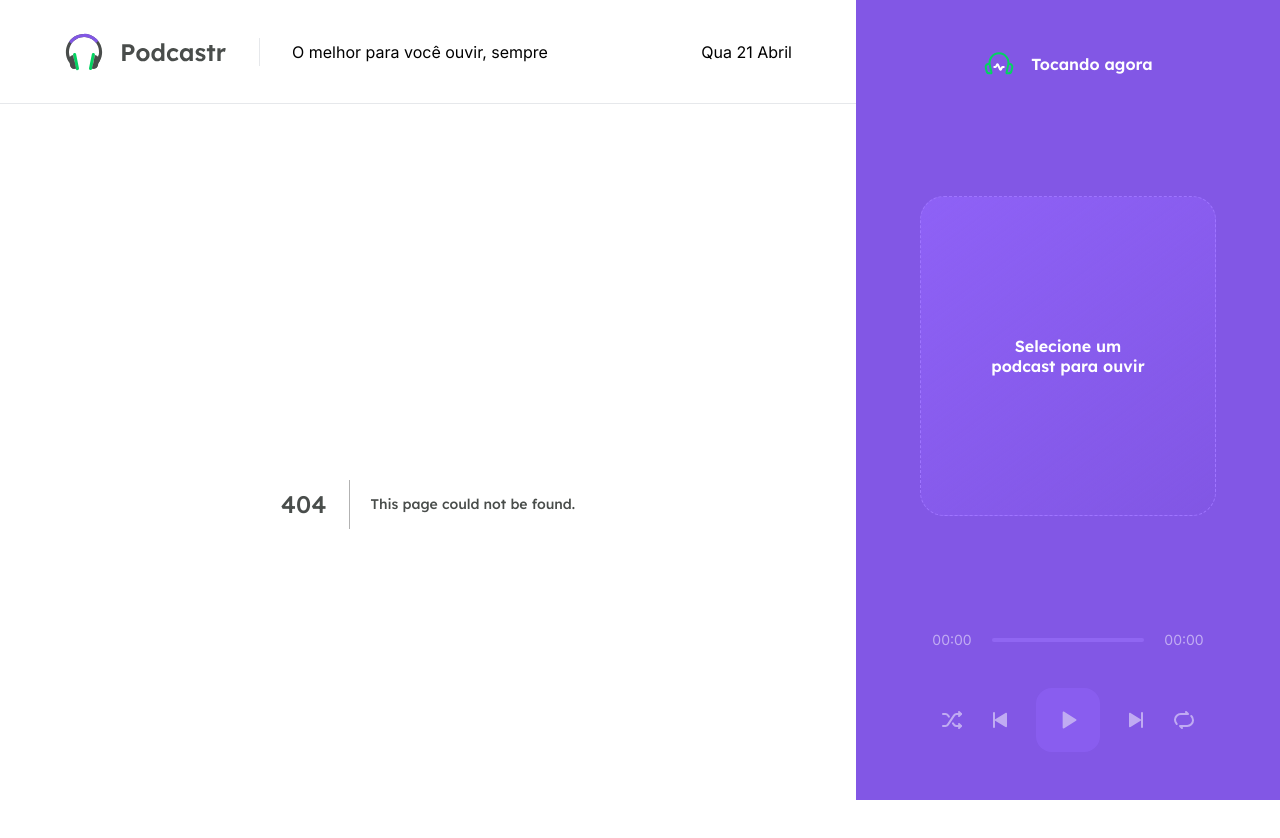
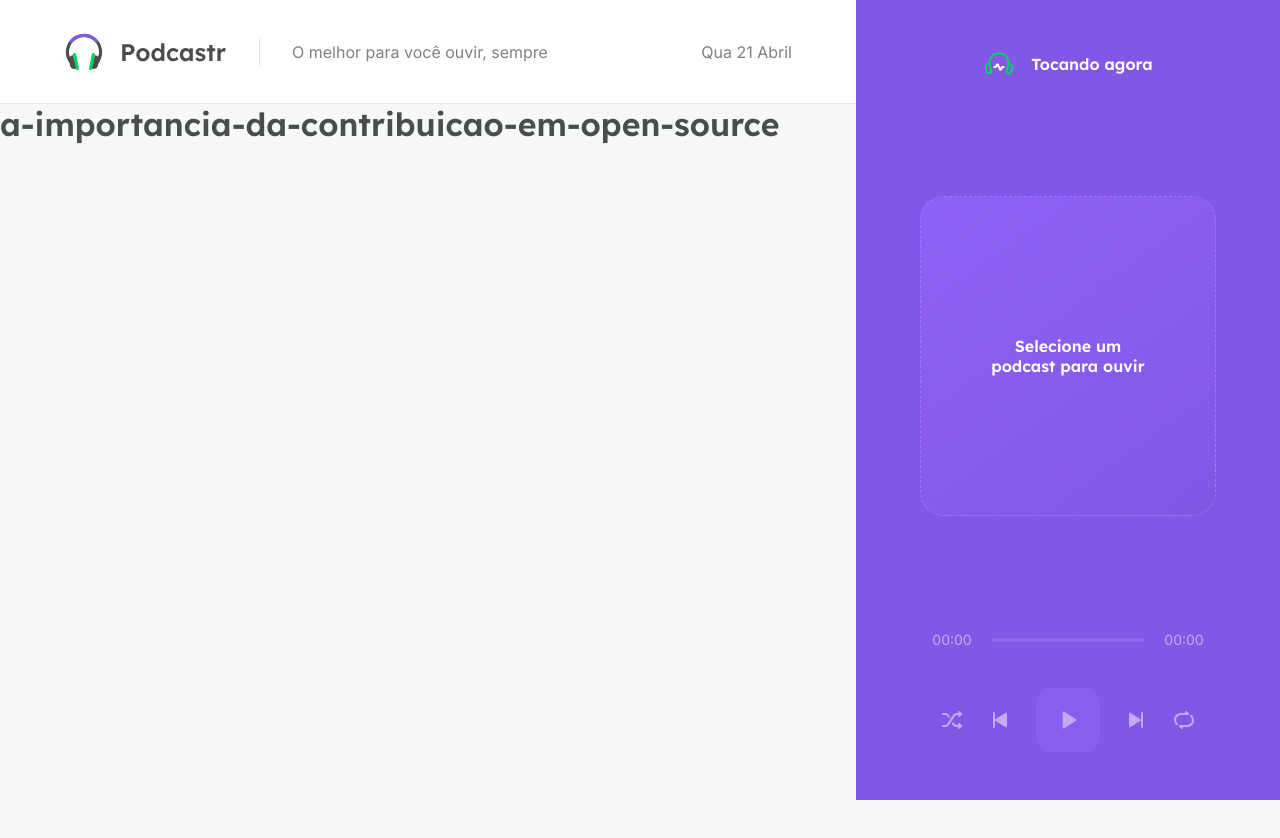
Before and after one commit to lucasmoura-dev/nlw5-podcastr, a Next.js app: page /episodes/a-importancia-da-contribuicao-em-open-source in a window 1280 px wide. Before the commit this address had no page. Shown: the top 838 px of the page. After the commit the page ends 800 px from the top, so only its background shows below. Built offline with nearby package versions, Linux system fonts and the light colour scheme.

Commit message:
add: página episodes

```diff
--- /dev/null
+++ b/src/pages/episodes/[slug].tsx
@@ -0,0 +1,10 @@
+import { useRouter } from 'next/router';
+// Coloquei [slug] mas poderia ser qualquer coisa, que representa o nome do episódio
+
+export default function Episode() {
+  const router = useRouter();
+
+  return (
+    <h1>{ router.query.slug }</h1>
+  )
+}
--- a/src/pages/index.tsx
+++ b/src/pages/index.tsx
@@ -69,7 +69,7 @@ export default function Home({ latestEpisodes, allEpisodes }: HomeProps) {
                   />
 
                   <div className={styles.episodeDetails}>
-                    <a href="">{episode.title}</a>
+                    <a href={`/episode/${episode.id}`}>{episode.title}</a>
                     <p>{episode.members}</p>
                     <span>{episode.publishedAt}</span>
                     <span>{episode.durationAsString}</span>
```
